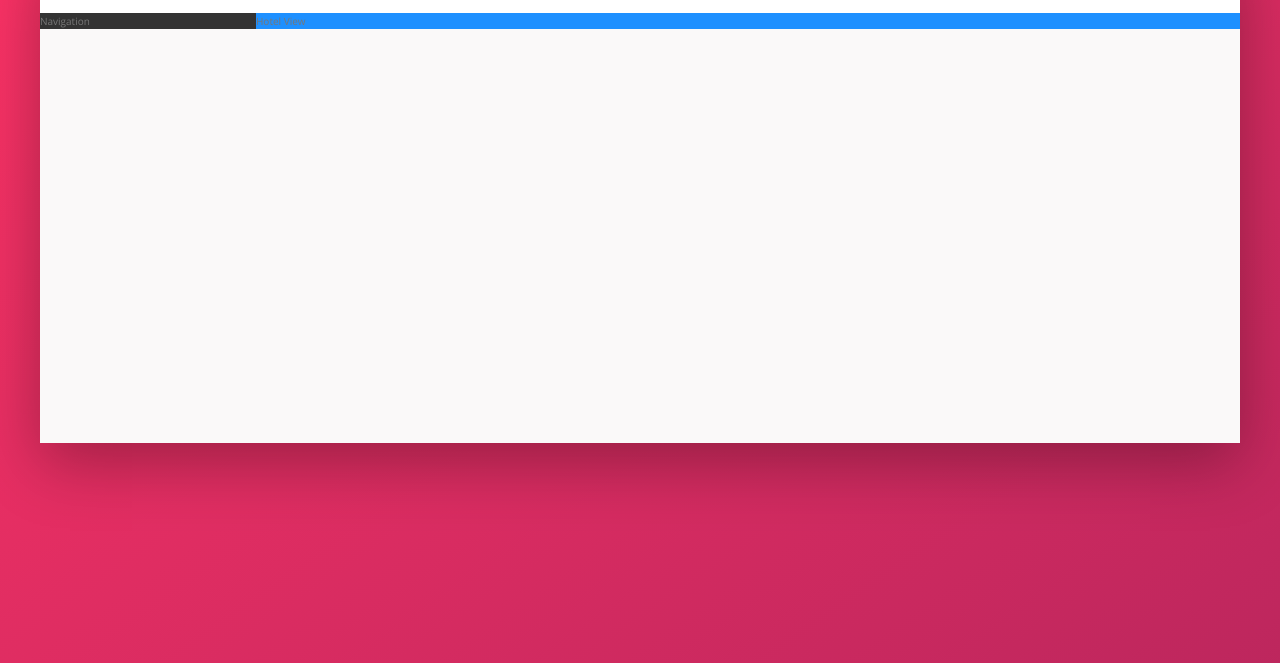
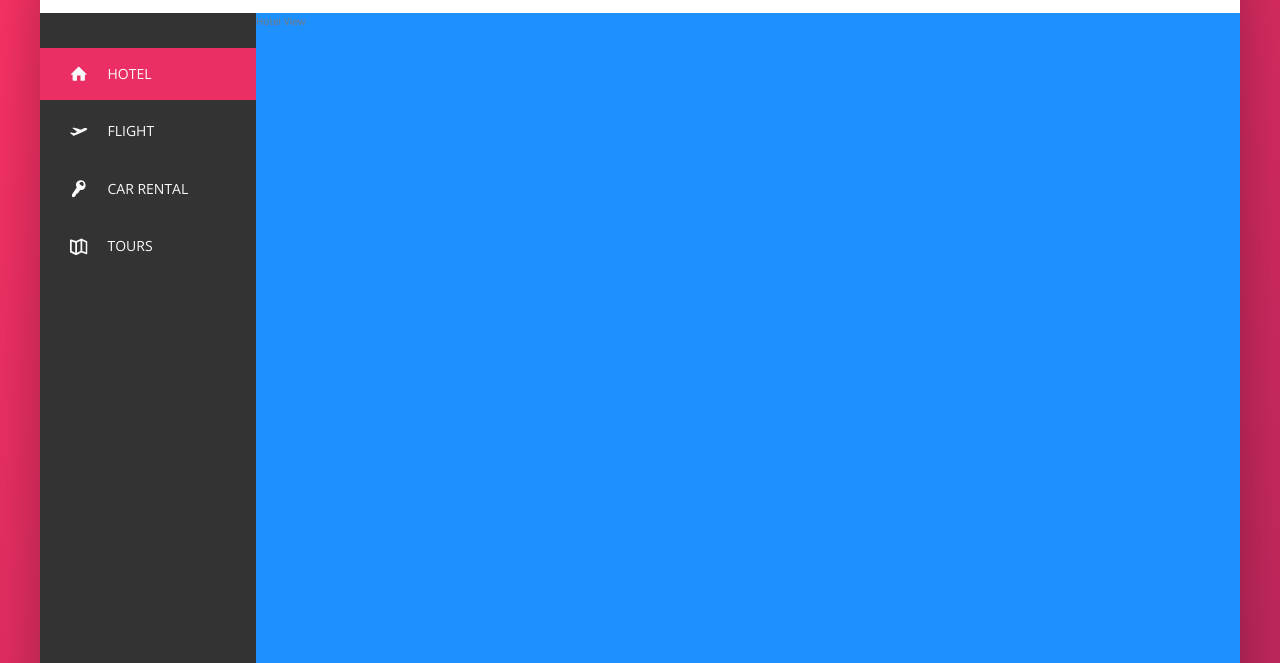
Before and after one commit to GabrielDoddy94/trillo, a website: page index.html in a window 1280 px wide. Shown: the part 137-800 px from the top of the page. Drawn offline with nearby package versions, Linux system fonts and the light colour scheme.

Commit message:
Add navigation

```diff
--- a/index.html
+++ b/index.html
@@ -58,7 +58,44 @@
       </header>
 
       <div class="content">
-        <nav class="sidebar">Navigation</nav>
+        <nav class="sidebar">
+          <ul class="side-nav">
+            <li class="side-nav__item side-nav__item--active">
+              <a href="#" class="side-nav__link">
+                <svg class="side-nav__icon">
+                  <use xlink:href="img/sprite.svg#icon-home"></use>
+                </svg>
+                <span>Hotel</span>
+              </a>
+            </li>
+            <li class="side-nav__item">
+              <a href="#" class="side-nav__link">
+                <svg class="side-nav__icon">
+                  <use xlink:href="img/sprite.svg#icon-aircraft-take-off"></use>
+                </svg>
+                <span>Flight</span>
+              </a>
+            </li>
+            <li class="side-nav__item">
+              <a href="#" class="side-nav__link">
+                <svg class="side-nav__icon">
+                  <use xlink:href="img/sprite.svg#icon-key"></use>
+                </svg>
+                <span>Car rental</span>
+              </a>
+            </li>
+            <li class="side-nav__item">
+              <a href="#" class="side-nav__link">
+                <svg class="side-nav__icon">
+                  <use xlink:href="img/sprite.svg#icon-map"></use>
+                </svg>
+                <span>Tours</span>
+              </a>
+            </li>
+          </ul>
+
+          <div class="legal">&copy; 2020 by trillo. All rights reserved.</div>
+        </nav>
 
         <main class="hotel-view">Hotel View</main>
       </div>
--- a/sass/_components.scss
+++ b/sass/_components.scss
@@ -114,3 +114,70 @@
     }
   }
 }
+
+// SIDE NAVIGATION
+.side-nav {
+  font-size: 1.4rem;
+  list-style: none;
+  margin-top: 3.5rem;
+
+  &__item {
+    position: relative;
+
+    &:not(:last-child) {
+      margin-bottom: 0.5rem;
+    }
+  }
+
+  &__item::before {
+    content: '';
+    position: absolute;
+    top: 0;
+    left: 0;
+    height: 100%;
+    width: 3px;
+    background-color: var(--color-primary);
+    transform: scaleY(0);
+    transition: transform 0.2s, width 0.4s cubic-bezier(1, 0, 0, 1) 0.2s,
+      background-color 0.1s;
+  }
+
+  &__item:hover::before,
+  &__item--active::before {
+    transform: scaleY(1);
+    width: 100%;
+  }
+
+  &__item:active::before {
+    background-color: var(--color-primary-light);
+  }
+
+  &__link:link,
+  &__link:visited {
+    color: var(--color-grey-light-1);
+    text-decoration: none;
+    text-transform: uppercase;
+    display: block;
+    padding: 1.5rem 3rem;
+    position: relative;
+    z-index: 10;
+
+    display: flex;
+    align-items: center;
+  }
+
+  &__icon {
+    height: 1.75rem;
+    width: 1.75rem;
+    margin-right: 2rem;
+    fill: currentColor;
+  }
+}
+
+// LEGAL TEXT
+.legal {
+  font-size: 1.2rem;
+  color: var(--color-grey-light-4);
+  text-align: center;
+  padding: 2.5rem;
+}
--- a/sass/_layout.scss
+++ b/sass/_layout.scss
@@ -26,10 +26,15 @@
   background-color: var(--color-grey-dark-1);
 
   flex: 0 0 18%;
+
+  display: flex;
+  flex-direction: column;
+  justify-content: space-between;
 }
 
 .hotel-view {
   background-color: dodgerblue;
+  height: 80rem;
 
   flex: 1;
 }
```
Also changed, not shown: css/style.css.
